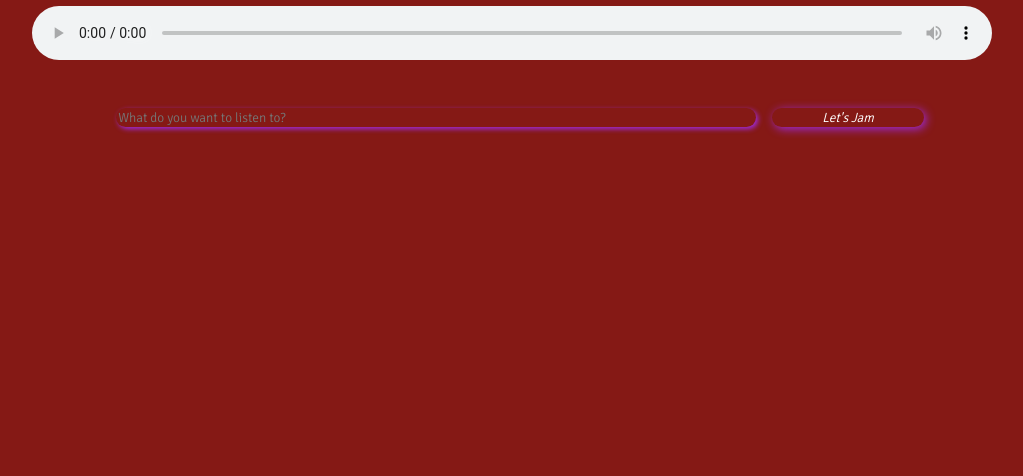
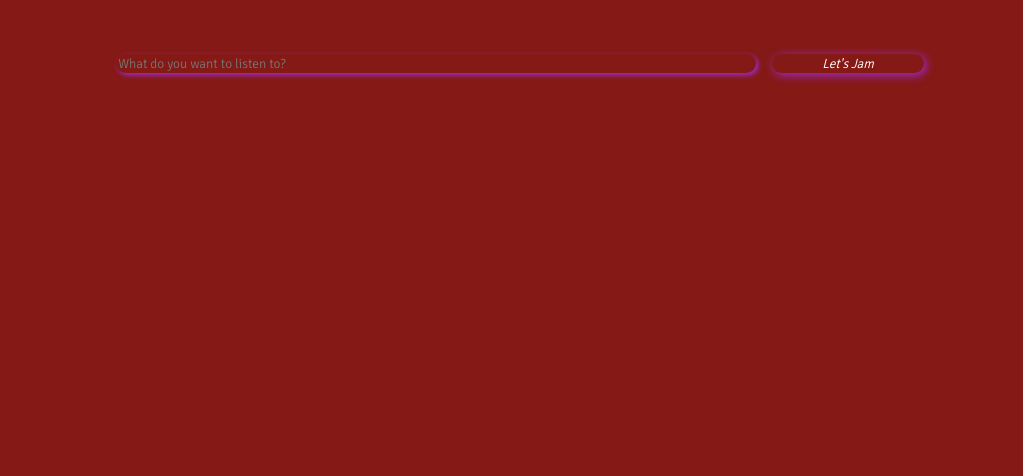
Before and after one commit to freddiebell88/myTunes, a website: page index.html in a window 1280 px wide. Shown: the part 324-800 px from the top of the page, without its empty margins (128-1151 px from the left). Drawn offline with Linux system fonts and the light colour scheme.

Commit message:
hiding audio until search form is submitted

```diff
--- a/main.js
+++ b/main.js
@@ -15,6 +15,7 @@ searchForm.addEventListener('submit', (event) => {
     }).then((data) => {
         buildResults(data.results)
         mainContainer.style.paddingTop = "5vh"
+        playPreview.style.display = "block"
     }).catch((error) => {
         console.log("Uh oh!")
         })
--- a/styles.css
+++ b/styles.css
@@ -24,7 +24,7 @@ h1::after {
 }
 
 audio {
-    display: block;
+    display: none;
     margin-left: auto;
     margin-right: auto;
     width: 75vw
```
